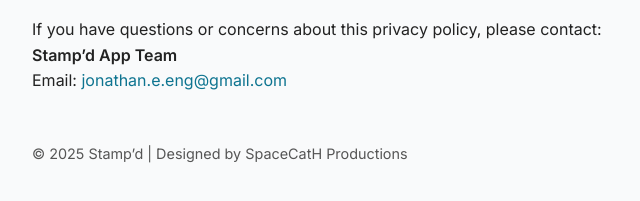
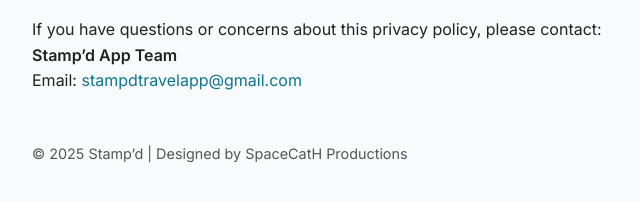
Before and after one commit to SpaceCatH/travelapp-site, a plain HTML site: page privacy.html in a window 1280 px wide. Shown: the part 1381-1582 px from the top of the page, 208-848 px from the left. Drawn offline with Linux system fonts and the light colour scheme.

Commit message:
Update contact email in privacy policy

```diff
--- a/privacy.html
+++ b/privacy.html
@@ -78,7 +78,7 @@
     If you have questions or concerns about this privacy policy, please contact:
     <br />
     <strong>Stamp’d App Team</strong><br />
-    Email: <a href="mailto:jonathan.e.eng@gmail.com">jonathan.e.eng@gmail.com</a>
+    Email: <a href="mailto:stampdtravelapp@gmail.com">stampdtravelapp@gmail.com</a>
   </p>
 
   <p style="margin-top: 3rem; font-size: 0.9rem; color: #555;">
```
